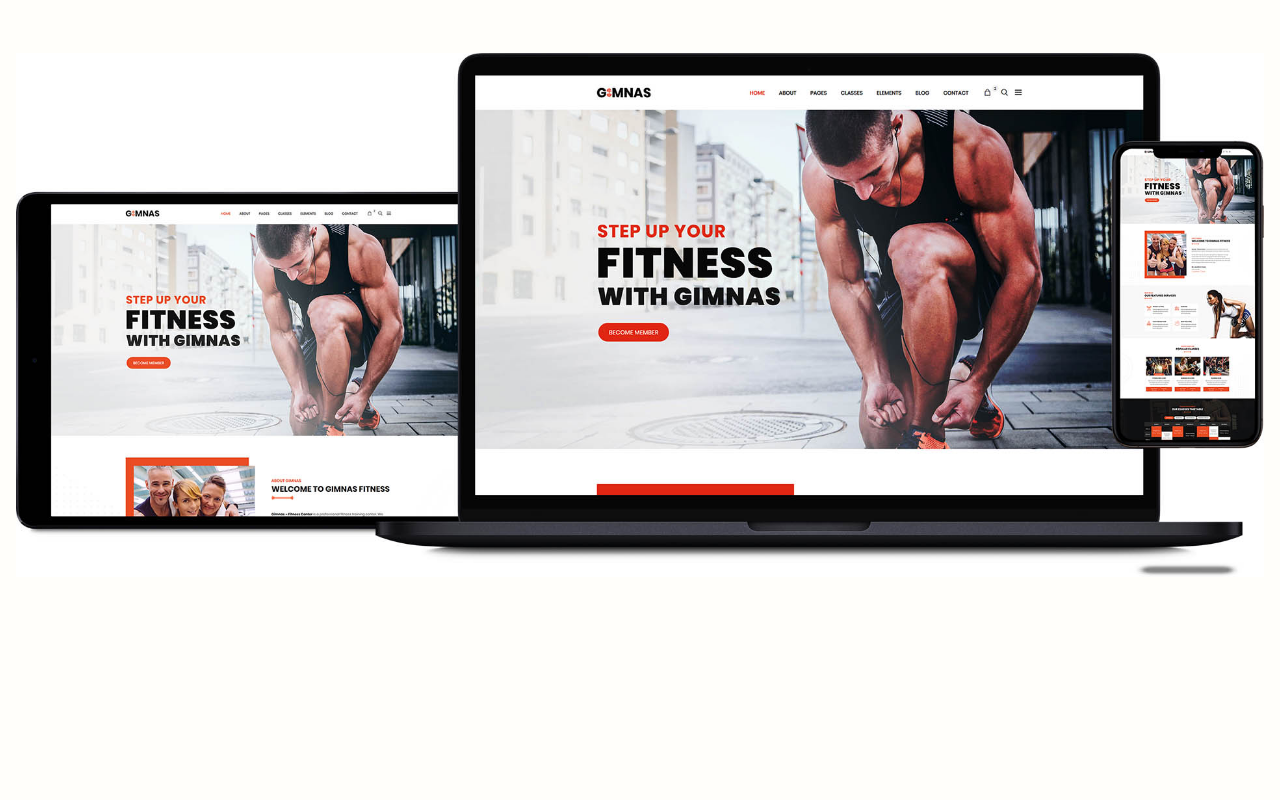
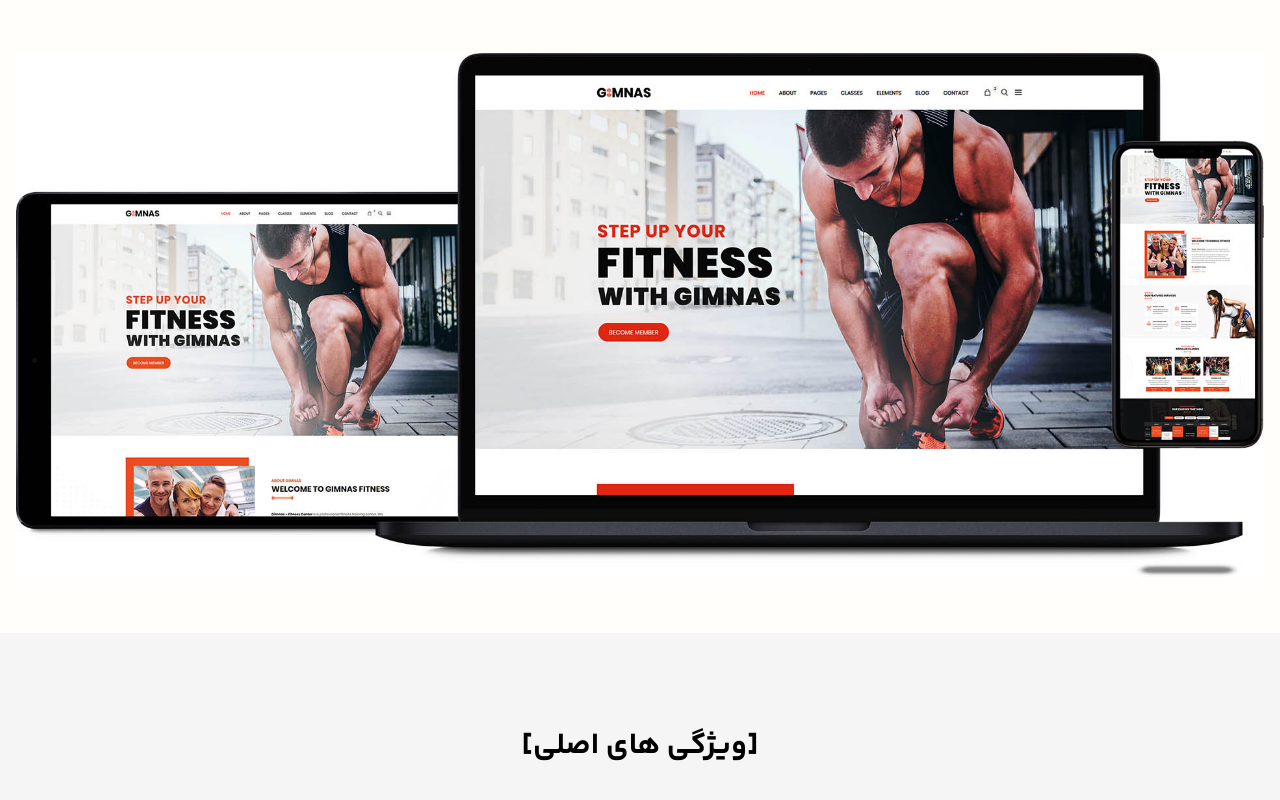
Before and after one commit to mahyarErshad/gimnas, a React (Vite) app: page / in a window 1280 px wide. Shown: the part 3018-3818 px from the top of the page. Before the commit the page ends 3651 px from the top, so only its background shows below. Built offline with nearby package versions, Linux system fonts and the light colour scheme.

Commit message:
Imported MainFeatures

```diff
--- a/src/components/Body/MainBody.jsx
+++ b/src/components/Body/MainBody.jsx
@@ -3,6 +3,7 @@ import homeMultiPagesData from "../../lib/context/HomePagesData/homeMultipages/h
 import BodyPageLayout from "./BodyPageLayout/BodyPageLayout";
 import PageCounter from "./BodyParts/PageCounter/PageCounter";
 import FullyResponsive from "./FullyResponsive/FullyResponsive";
+import MainFeatures from "./MainFeatures/MainFeatures";
 
 function MainBody() {
   return (
@@ -10,6 +11,7 @@ function MainBody() {
       <PageCounter />
       <BodyPageLayout bgColor="bg-gray" title="صفحات اصلی چندگانه" data={homeMultiPagesData} />
       <FullyResponsive />
+      <MainFeatures />
     </>
   );
 }
```
